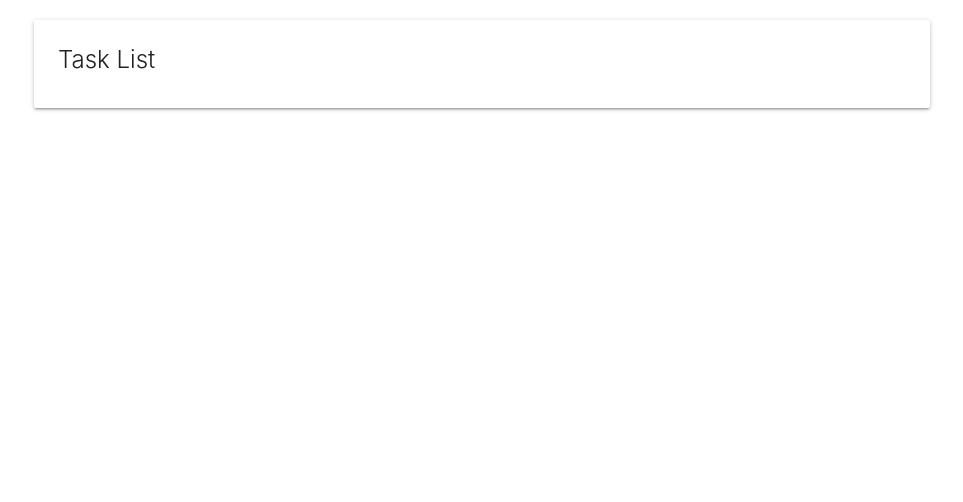
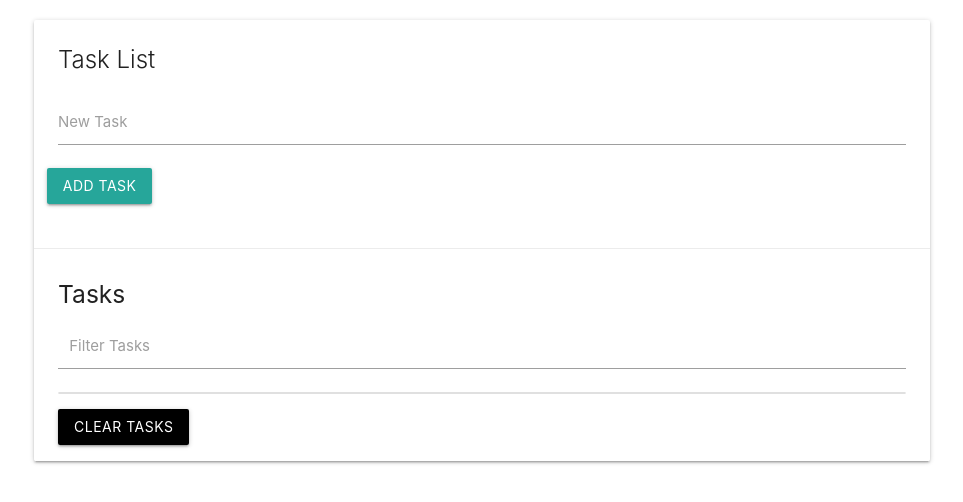
Before and after one commit to ChrisJCarter91/TaskList, a plain HTML site: page index.html in a window 1280 px wide. Shown: the whole page, without its empty margins (158-1121 px from the left). Drawn offline with nearby package versions, Linux system fonts and the light colour scheme.

Commit message:
Base UI complete

```diff
--- a/index.html
+++ b/index.html
@@ -15,6 +15,24 @@
             <div id="main" class="card">
                 <div class="card-content">
                     <span class="card-title">Task List</span>
+                    <div class="row">
+                        <form id="task-form">
+                            <div class="input-field col s12">
+                                <input type="text" name="task" id="task">
+                                <label for="task">New Task</label>
+                            </div>
+                            <input type="submit" value="Add Task" class="btn">
+                        </form>
+                    </div>
+                </div>
+                <div class="card-action">
+                    <h5 id="task-title">Tasks</h5>
+                    <div class="input-field col s12">
+                        <input type="text" name="task" name="filter" id="filter">
+                        <label for="filter">Filter Tasks</label>
+                    </div>
+                    <ul class="collection"></ul>
+                    <a href="#" class="clear-tasks btn black">Clear Tasks</a>
                 </div>
             </div>
         </div>
```
